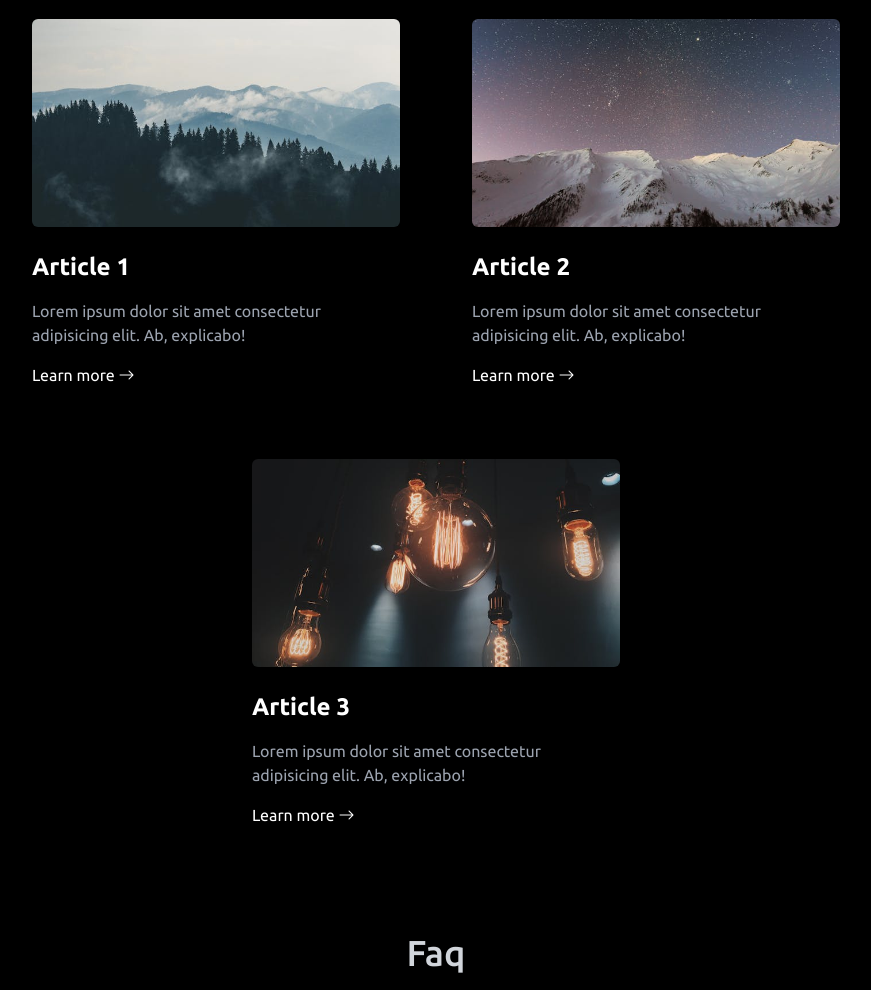
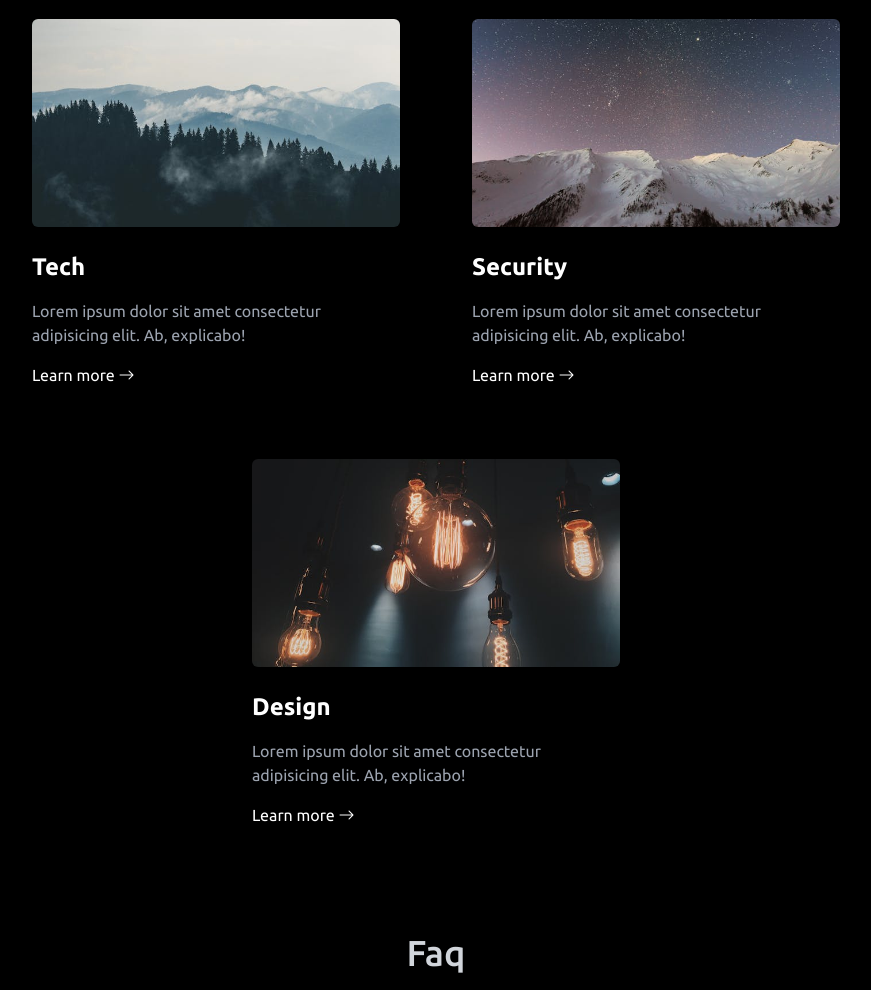
Before and after one commit to onixxstudio/neel, a website: page index.html in a window 1280 px wide. Shown: the part 4868-5858 px from the top of the page, without its empty margins (204-1075 px from the left). Drawn offline with nearby package versions, Linux system fonts and the light colour scheme.

Commit message:
Update index.html

```diff
--- a/index.html
+++ b/index.html
@@ -461,7 +461,7 @@
                     <h3
                         class="tw-mt-2 tw-text-2xl tw-font-semibold max-md:tw-text-xl"
                     >
-                        Article 1
+                        Tech
                     </h3>
                     <p class="tw-text-gray-400">
                         Lorem ipsum dolor sit amet consectetur adipisicing elit.
@@ -489,7 +489,7 @@
                     <h3
                         class="tw-mt-2 tw-text-2xl tw-font-semibold max-md:tw-text-xl"
                     >
-                        Article 2
+                        Security
                     </h3>
                     <p class="tw-text-gray-400">
                         Lorem ipsum dolor sit amet consectetur adipisicing elit.
@@ -517,7 +517,7 @@
                     <h3
                         class="tw-mt-2 tw-text-2xl tw-font-semibold max-md:tw-text-xl"
                     >
-                        Article 3
+                        Design
                     </h3>
                     <p class="tw-text-gray-400">
                         Lorem ipsum dolor sit amet consectetur adipisicing elit.
```
